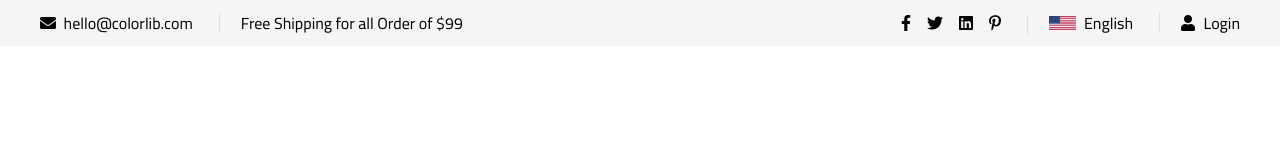
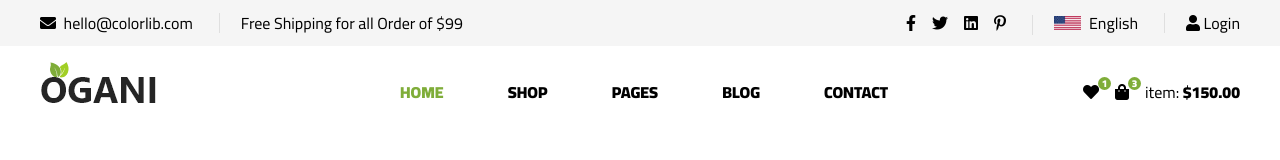
Before and after one commit to Mohamed-AbdElrhman-Eltahawy/Ogini-Template, a plain HTML site: page index.html in a window 1280 px wide. Drawn offline with Linux system fonts and the light colour scheme.

Commit message:
Create hero section

```diff
--- a/index.html
+++ b/index.html
@@ -14,7 +14,8 @@
 
 <body>
     <!--Top header-->
-    <header class="top-header">
+    <header>
+        <div class="top-header">
             <div class="container">
                 <div class="top__header_wrapper">
                     <!--Header Left part-->
@@ -53,6 +54,69 @@
                     </div>
                 </div>
             </div>
+        </div>
+        </div>
+        </div>
+        <!--hero section-->
+        <div class="container">
+            <section class="hero">
+                <div class="hero_logo">
+                    <a href="index.html">
+                        <img src="img/logo.png" alt="">
+                    </a>
+                </div>
+                <div class="hero_navbar">
+                    <div>
+                        <ul class="hero_nav_ul">
+                            <li>
+                                <a class="hero_nav_link active" href="#">HOME</a>
+                            </li>
+                            <li>
+                                <a class="hero_nav_link" href="#">SHOP</a>
+                            </li>
+                            <li class="hero_nav_pages">
+                                <a class="hero_nav_link" href="#">PAGES</a>
+                                <ul>
+                                    <li>
+                                        <a href="#">Shop Details</a>
+                                    </li>
+                                    <li>
+                                        <a href="#">Shoping Cart</a>
+                                    </li>
+                                    <li>
+                                        <a href="#">Check Out</a>
+                                    </li>
+                                    <li>
+                                        <a href="#">Blog Details</a>
+                                    </li>
+                                </ul>
+                            </li>
+                            <li>
+                                <a class="hero_nav_link" href="#">BLOG</a>
+                            </li>
+                            <li>
+                                <a class="hero_nav_link" href="#">CONTACT</a>
+                            </li>
+                        </ul>
+                    </div>
+                    <div class="hero_wishlist">
+                        <a href="#" class="hero_wishlist_wrapper">
+                            <div class="hero_wishlist_icon_wrapper">
+                                <i class="fab fa fa-heart"></i>
+                                <span>1</span>
+                            </div>
+                            <a href="#" class="hero_wishlist_icon_wrapper">
+                                <i class="fa fa-shopping-bag"></i>
+                                <span>3</span>
+                            </a>
+                        </a>
+                        <div>
+                            <span>item: <strong>$150.00</strong> </span>
+                        </div>
+                    </div>
+                </div>
+            </section>
+        </div>
     </header>
 </body>
 
--- a/style.css
+++ b/style.css
@@ -180,9 +180,105 @@ li {
 
 .top__header_language:hover ul {
   top: 25px;
+  z-index: 1000 !important;
   visibility: visible;
 }
 
-.top__header_login {
-  padding-left: 5px;
+/*hero section */
+
+.hero {
+  display: flex;
+  padding: 1rem 0;
+  align-items: center;
 }
+
+.hero_logo {
+  width: 30%;
+}
+
+.hero_navbar {
+  width: 70%;
+  display: flex;
+  justify-content: space-between;
+}
+
+.hero_nav_ul {
+  display: flex;
+  gap: 4rem;
+}
+
+.hero_nav_link {
+  transition: all 0.3s;
+  color: #000;
+  font-weight: bold;
+}
+
+.hero_nav_link:hover {
+  color: #7fad39;
+}
+
+.hero_nav_ul .active {
+  color: #7fad39;
+}
+
+.hero_nav_pages {
+  position: relative;
+}
+.hero_nav_pages ul {
+  position: absolute;
+  visibility: hidden;
+  top: 43px;
+  padding: 5px;
+  border-radius: 5px;
+  transition: all 0.3s;
+  background-color: #222222;
+  width: 150px;
+}
+
+.hero_nav_pages:hover ul {
+  top: 25px;
+  z-index: 1000 !important;
+  visibility: visible;
+}
+
+.hero_nav_pages ul a {
+  padding: 8px;
+  color: #fff;
+  transition: all 0.3s;
+}
+.hero_nav_pages ul a:hover {
+  color: #7fad39;
+}
+
+/*hero wishlist */
+.hero_wishlist {
+  display: flex;
+  gap: 1rem;
+}
+
+.hero_wishlist_wrapper {
+  display: flex;
+  gap: 1rem;
+}
+
+.hero_wishlist_icon_wrapper {
+  position: relative;
+  display: block;
+  color: #000 !important;
+}
+
+.hero_wishlist_icon_wrapper span {
+  height: 13px;
+  width: 13px;
+  background: #7fad39;
+  font-size: 10px;
+  color: #ffffff;
+  line-height: 13px;
+  text-align: center;
+  font-weight: 700;
+  display: inline-block;
+  border-radius: 50%;
+  position: absolute;
+  top: 0;
+  right: -12px;
+}
```
Lines whose indentation alone changed are shown as unchanged.
